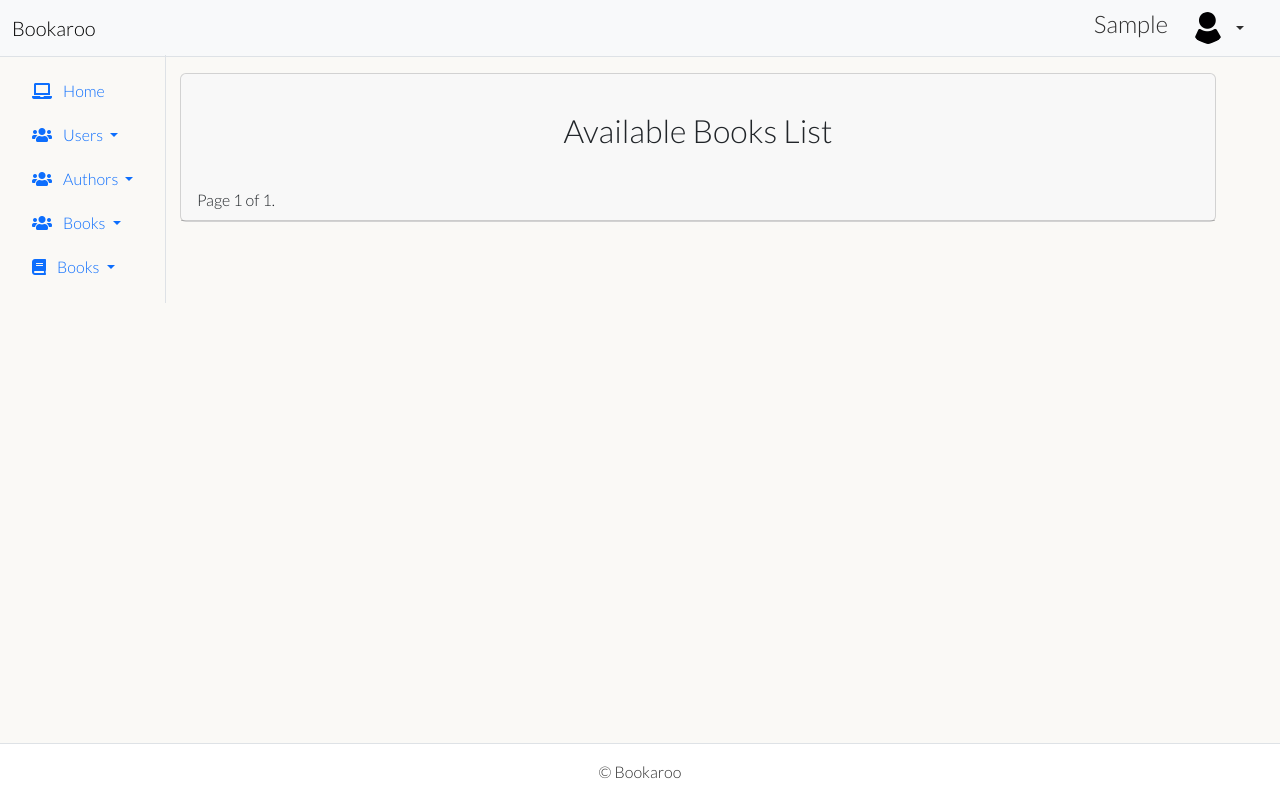
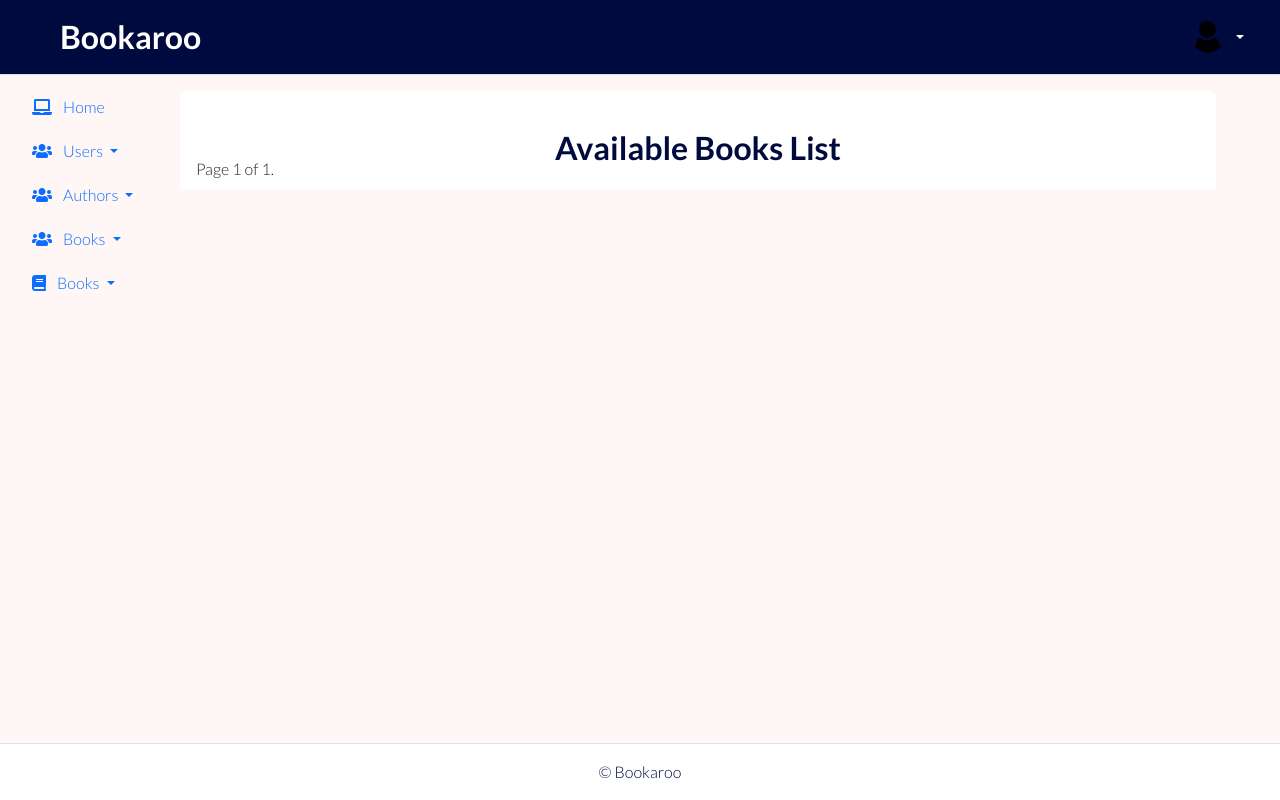
Before and after one commit to RocioSerrano0921/bookaroo, a Django app: page /book/books/available-books-list/ in a window 1280 px wide. Run offline with Django 4.2, Linux system fonts and the light colour scheme; the visitor is signed in with stand-in values (Sample User, id 1); data that the repository does not hold is empty; some libraries are stand-ins or nearby versions.

Commit message:
Enhance styling for available books page and update base template for navbar

```diff
--- a/apps/book/templates/book/books/available_books.html
+++ b/apps/book/templates/book/books/available_books.html
@@ -2,28 +2,87 @@
 {% load static %}
 {% block title %}Available Books - Bookaroo{% endblock title %}
 {% block extra_css %}
+<style>
+    .blue-btn {
+        background-color: #fc715c !important;
+        color: #ffffff !important;
+        font-weight: 600;
+        width: 50% !important;
+    }
+
+    /* Card Container */
+    .orange-color {
+        color: #fc715c !important;
+    }
+
+    .custom-card-shadow {
+        box-shadow: 2px 4px 4px rgba(0, 10, 63, 0.3);
+    }
+
+    .card-title,
+    .card-text {
+        color: #000a3f
+    }
+
+    .card-img-container {
+        width: 100%;
+        height: 300px !important;
+        /* 🔸 altura uniforme para todas */
+        overflow: hidden;
+        /* evita que sobresalga la imagen */
+        display: flex;
+        align-items: center;
+        justify-content: center;
+        background-color: #f2dbd7 !important;
+        /* fondo neutro si hay espacios */
+    }
+
+    .img-card {
+        width: 100%;
+        height: 100%;
+        /* object-fit: scale-down; */
+        padding: 1.2rem !important;
+        object-fit: scale-down;
+        box-shadow: 0 4px 12px rgba(0, 0, 0, 0.15);
+        /* 🔹 ajusta toda la imagen sin cortarla */
+    }
+
+
+    /* Pequeño efecto visual */
+    .card:hover {
+        transform: translateY(-4px);
+        transition: all 0.3s ease-in-out;
+        box-shadow: 0 4px 12px rgba(0, 0, 0, 0.15);
+    }
+</style>
 {% endblock extra_css %}
 {% block content %}
-<div class="card">
-    <div class="card-header">
+<div class="card border-0">
+    <div class="card-header bg-white border-0">
         <div class="row" style="margin: 30px;">
             <div class="col-md-12 text-center ">
                 <strong class="card-title">
-                    <h2>Available Books List</h2>
+                    <h2 class="fw-bold">Available Books List</h2>
                 </strong>
             </div>
         </div>
 
-        <div class="container">
-            <div class="row">
+        <div class="container-fluid px-4">
+            <div class="row g-5">
                 {% for book in object_list %}
-                <div class="col-md-4">
-                    <a href="{% url 'book:book_detail' book.pk %}">
-                        <div class="card">
-                            <img class="card-img-top" src="{{ book.image.url }}" alt="{{ book.title }}">
-                            <div class="card-body">
-                                <h4 class="card-title mb-3">{{ book.title }}</h4>
-                                <p class="card-text">{{ book.description | truncatewords:40 }}</p>
+                <div class="col-12 col-sm-6 col-lg-4 ">
+                    <a href="{% url 'book:book_detail' book.pk %}" class="text-decoration-none text-dark ">
+                        <div class="card h-100 custom-card-shadow">
+                            <div class="card-img-container">
+                                <img class="card-img-top img-card" src="{{ book.image.url }}" alt="{{ book.title }}">
+                            </div>
+                            <div class="card-body d-flex flex-column">
+                                <h4 class="card-title mb-3 fw-semibold fs-4 text-center">{{ book.title }}</h4>
+                                <p class="card-text orange-color fw-semibold fs-6 text-center">
+                                    Autor: {{ book.get_authors }}
+                                </p>
+                                <p class="card-text">{{ book.description | truncatewords:20 }}</p>
+                                <a href="{% url 'book:book_detail' book.pk %}" class="btn blue-btn m-auto mt-3">View</a>
                             </div>
                         </div>
                     </a>
--- a/static/css/style.css
+++ b/static/css/style.css
@@ -3,12 +3,12 @@
 
 :root {
     /* Backgrounds */
-    --bg-primary: #faf9f6; /* Soft Ivory */
+    --bg-primary: #fff7f6; /* Soft Ivory */
     --bg-secondary: #e8e6e1; /* Warm Gray / Cards */
 
     /* Text */
-    --text-primary: #2e2e2e; /* Anthracite Gray */
-    --text-secondary: #6c757d; /* Medium Gray */
+    --text-primary: #000a3f; /* Anthracite Gray */
+    --text-secondary: #9da5b2; /* Medium Gray */
 
     /* Buttons */
     --btn-primary: #264653; /* Sapphire Blue */
@@ -28,6 +28,16 @@ body {
     color: var(--text-primary);
     margin: 0;
     padding: 0;
+}
+
+h1,
+h2,
+h3,
+h4,
+h5,
+h6 {
+    font-family: 'Lato', sans-serif;
+    color: var(--text-primary);
 }
 
 /* Structure: sidebar + content */
@@ -52,6 +62,10 @@ body {
     }
 }
 
+a {
+    text-decoration: none !important;
+    color: var(--text-secondary);
+}
 /* Width of the offcanvas sidebar */
 #sidebar {
     --bs-offcanvas-width: 260px; /* Bootstrap allows adjusting the width via custom property */
@@ -70,3 +84,14 @@ body {
 .no-style li {
     list-style: none;
 }
+
+.blue-navbar {
+    background-color: #000a3f !important;
+    color: #ffffff !important;
+}
+.navbar-brand {
+    color: #ffffff !important;
+    margin-left: 3rem;
+    font-weight: 700;
+    font-size: 2rem;
+}
--- a/templates/base.html
+++ b/templates/base.html
@@ -6,6 +6,8 @@
 {% url 'account_logout' as logout_url %}
 {% url 'account_change_password' as change_password_url %}
 {% url 'account_reset_password' as reset_password_url %}
+
+
 
 <!doctype html>
 <html lang="en">
@@ -40,6 +42,14 @@
 
     <!-- Custom CSS -->
     <link rel="stylesheet" href="{% static 'css/style.css' %}">
+    {% block extra_css %}
+    <style>
+        .blue-navbar {
+            background-color: #000a3f !important;
+            color: #ffffff !important;
+        }
+    </style>
+    {% endblock extra_css %}
 
     {% block head_extra %}{% endblock head_extra %}
 </head>
@@ -57,7 +67,7 @@
             </div>
 
             <div class="offcanvas-body p-0">
-                <nav class="p-3 border-end h-100">
+                <nav class="p-3 mt-3 h-100">
                     <ul class="nav nav-pills flex-column gap-1">
                         <li class="nav-item">
                             <a class="nav-link {% if request.resolver_match.url_name == 'index' %}active{% endif %}"
@@ -155,7 +165,7 @@
         <div class="flex-grow-1 d-flex flex-column min-vh-100">
 
             <!-- Navbar header -->
-            <nav class="navbar navbar-expand-lg bg-light border-bottom sticky-top">
+            <nav class="navbar navbar-expand-lg border-bottom sticky-top blue-navbar">
                 <div class="container-fluid">
                     <!-- Toggle to open the sidebar on mobile -->
                     <button class="btn btn-outline-secondary d-md-none me-2" type="button" data-bs-toggle="offcanvas"
```
